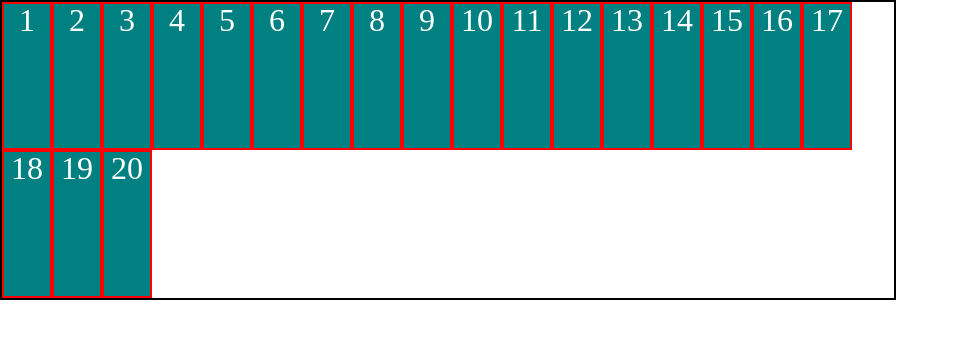
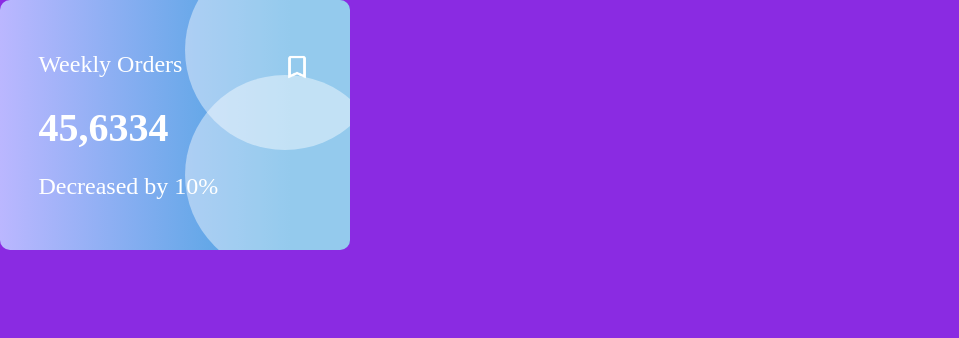
Before and after one commit to freshcodeAlice/fd-html-welcome, a plain HTML site: page index.html in a window 1280 px wide. Shown: the whole page, without its empty margins (0-959 px from the left). Drawn offline with Linux system fonts and the light colour scheme.

Commit message:
Credit card task resolve

```diff
--- a/index.html
+++ b/index.html
@@ -9,28 +9,13 @@
     <link rel="stylesheet" href="./style.css">
 </head>
 <body>
-    <div class="container">
-        <div class="item">1</div>
-        <div class="item">2</div>
-        <div class="item">3</div>
-        <div class="item">4</div>
-        <div class="item">5</div>
-        <div class="item">6</div>
-        <div class="item">7</div>
-        <div class="item">8</div>
-        <div class="item">9</div>
-        <div class="item">10</div>
-        <div class="item">11</div>
-        <div class="item">12</div>
-        <div class="item">13</div>
-        <div class="item">14</div>
-        <div class="item">15</div>
-        <div class="item">16</div>
-        <div class="item">17</div>
-        <div class="item">18</div>
-        <div class="item">19</div>
-        <div class="item">20</div>
-    </div>
-
+    <section class="card-wrapper">
+        <div class="row">
+        <p>Weekly Orders</p>
+        <img src="./images/bookmark-outline (1).png" />
+        </div>
+        <h2>45,6334</h2>
+        <p>Decreased by 10%</p>
+    </section>
 </body>
 </html>
--- a/style.css
+++ b/style.css
@@ -1,25 +1,59 @@
-*{
+body {
+    background-color: blueviolet;
+}
+
+.card-wrapper {
+    width: 350px;
+    height: 250px;
+    background: rgb(187,183,255);
+    background: linear-gradient(90deg, rgba(187,183,255,1) 0%, rgba(67,162,223,1) 83%);
+    color: white;
+    display: flex;
+    flex-direction: column;
+    padding: 3%;
     box-sizing: border-box;
+    border-radius: 10px;
+    justify-content: space-around;
+    position: relative;
+    overflow: hidden;
 }
 
 
-.container {
-    width: 70vw;
-    height: 300px;
-    border: 2px solid black;
-    display: flex;
-    /* flex-direction: row;
-    flex-wrap: wrap; */
-    flex-flow: row wrap;
+.card-wrapper::after, .card-wrapper::before{
+    width: 200px;
+    height: 200px;
+    display: block;
+    content: '';
+    background-color: rgba(255, 255, 255, 0.43);
+    border-radius: 50%;
+    position: absolute;
 }
 
+.card-wrapper::after {
+    top: -20%;
+    right: -10%;
+}
 
-.item {
-    width: 50px;
-    /* height: 50px; */
-    background-color: teal;
-    color: white;
-    font-size: 2em;
-    text-align: center;
-    border: 2px solid red;
+.card-wrapper::before {
+    bottom:-10%;
+    right: -10%;
 }
+
+.row {
+    display: flex;
+    flex-direction: row;
+    justify-content: space-between;
+}
+
+p {
+    font-size: 1.5em;
+}
+
+img {
+    width: 30px;
+}
+
+h2 {
+    font-size: 2.5em;
+    font-weight: 800;
+}
```
Also changed, not shown: images/bookmark-outline (1).png (added).
